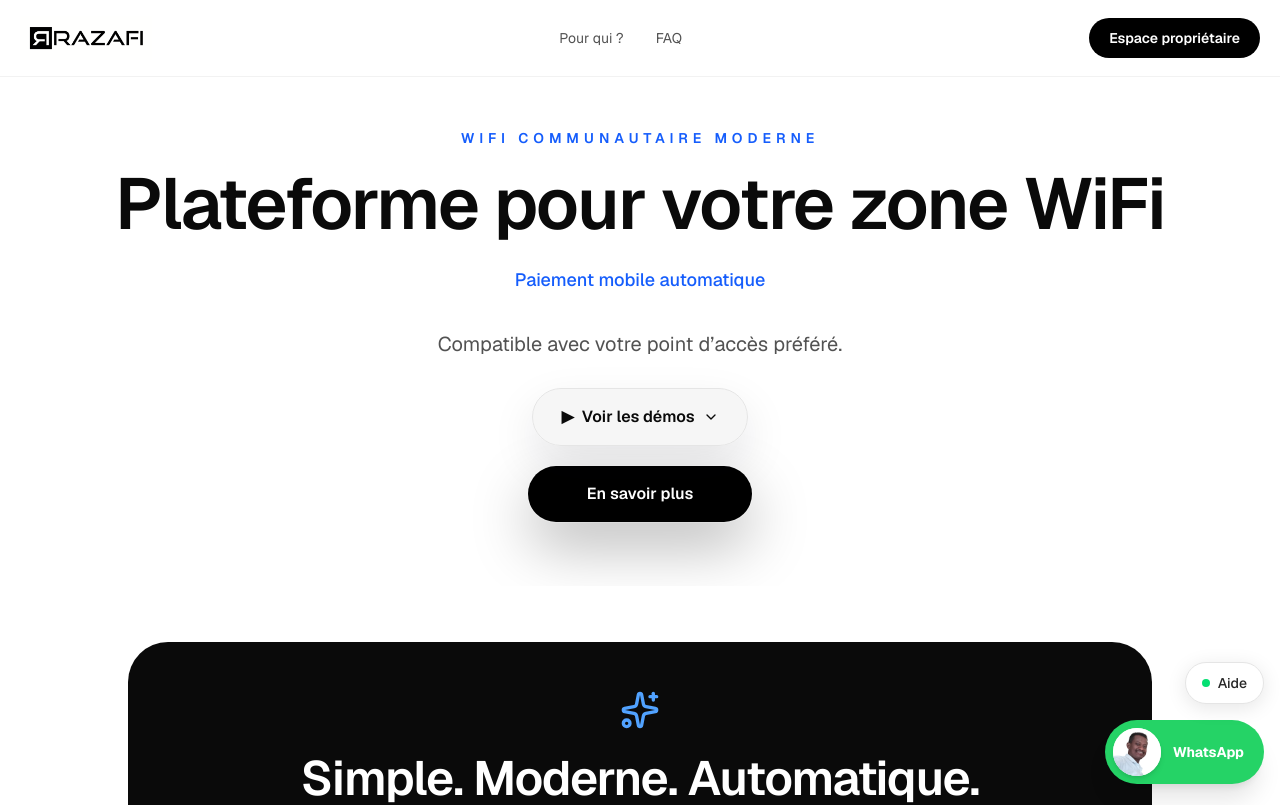
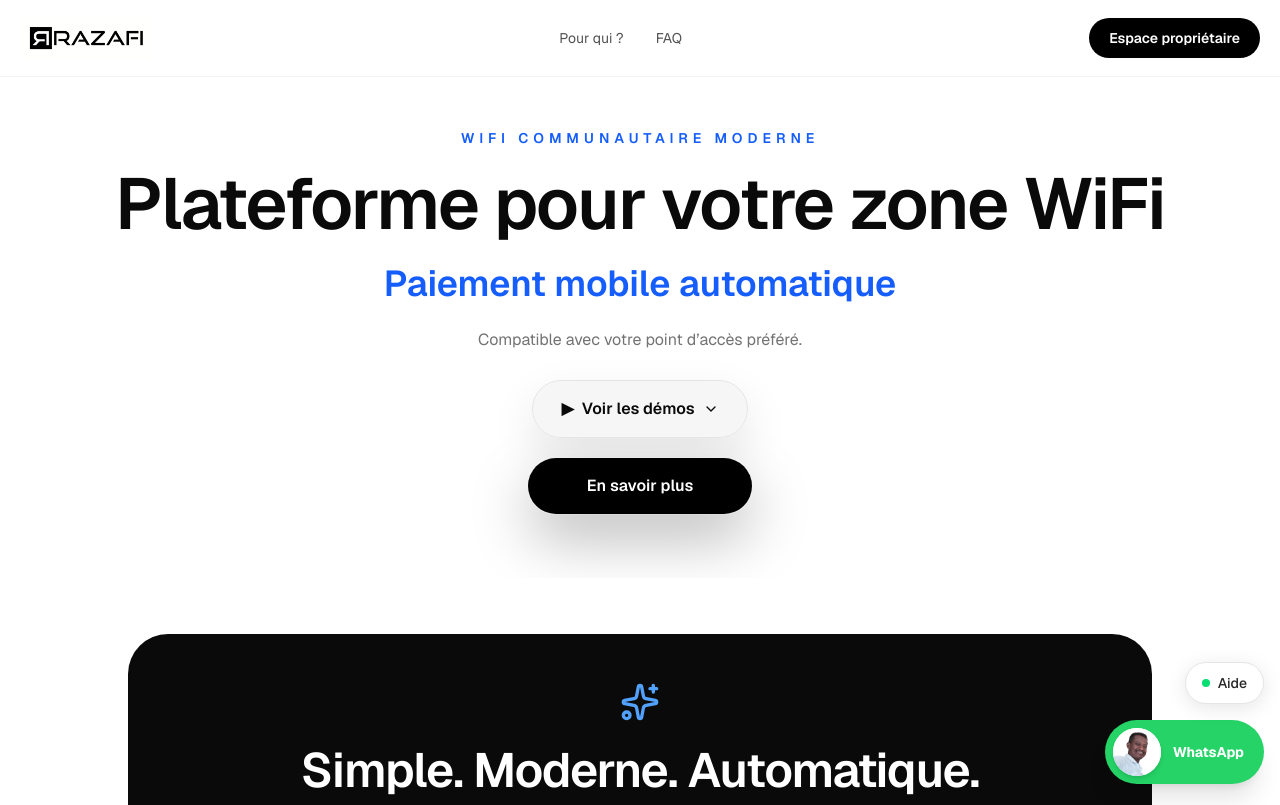
Before and after one commit to Razafisosthene/razafi-website, a Next.js app: page / in a window 1280 px wide. Shown: the top 805 px of the page. Built offline with nearby package versions, Linux system fonts and the light colour scheme.

Commit message:
plus grand

```diff
--- a/src/app/page.tsx
+++ b/src/app/page.tsx
@@ -111,7 +111,7 @@ function HeroFeatureCycle() {
 
   return (
     <div
-      className="mx-auto mt-5 flex h-10 max-w-xl items-center justify-center overflow-hidden"
+      className="mx-auto mt-5 flex h-12 max-w-xl items-center justify-center overflow-hidden"
       aria-live="polite"
       aria-atomic="true"
     >
@@ -120,7 +120,7 @@ function HeroFeatureCycle() {
         initial={shouldReduceMotion ? false : { opacity: 0, y: 8 }}
         animate={shouldReduceMotion ? { opacity: 1, y: 0 } : visible ? { opacity: 1, y: 0 } : { opacity: 0, y: -8 }}
         transition={{ duration: 0.38, ease: "easeInOut" }}
-        className="text-[15px] font-medium whitespace-nowrap text-blue-600 sm:text-base md:text-lg"
+        className="text-[18px] font-semibold whitespace-nowrap text-blue-600 sm:text-xl md:text-3xl lg:text-4xl"
       >
         {shouldReduceMotion ? HERO_FEATURES[0] : HERO_FEATURES[index]}
       </motion.span>
@@ -537,7 +537,7 @@ export default function Home() {
 
           <HeroFeatureCycle />
 
-          <p className="mx-auto mt-7 max-w-3xl text-lg leading-8 text-neutral-600 md:text-xl">
+          <p className="mx-auto mt-5 max-w-3xl text-sm leading-6 text-neutral-500 whitespace-nowrap sm:text-base">
             Compatible avec votre point d’accès préféré.
           </p>
 
```
